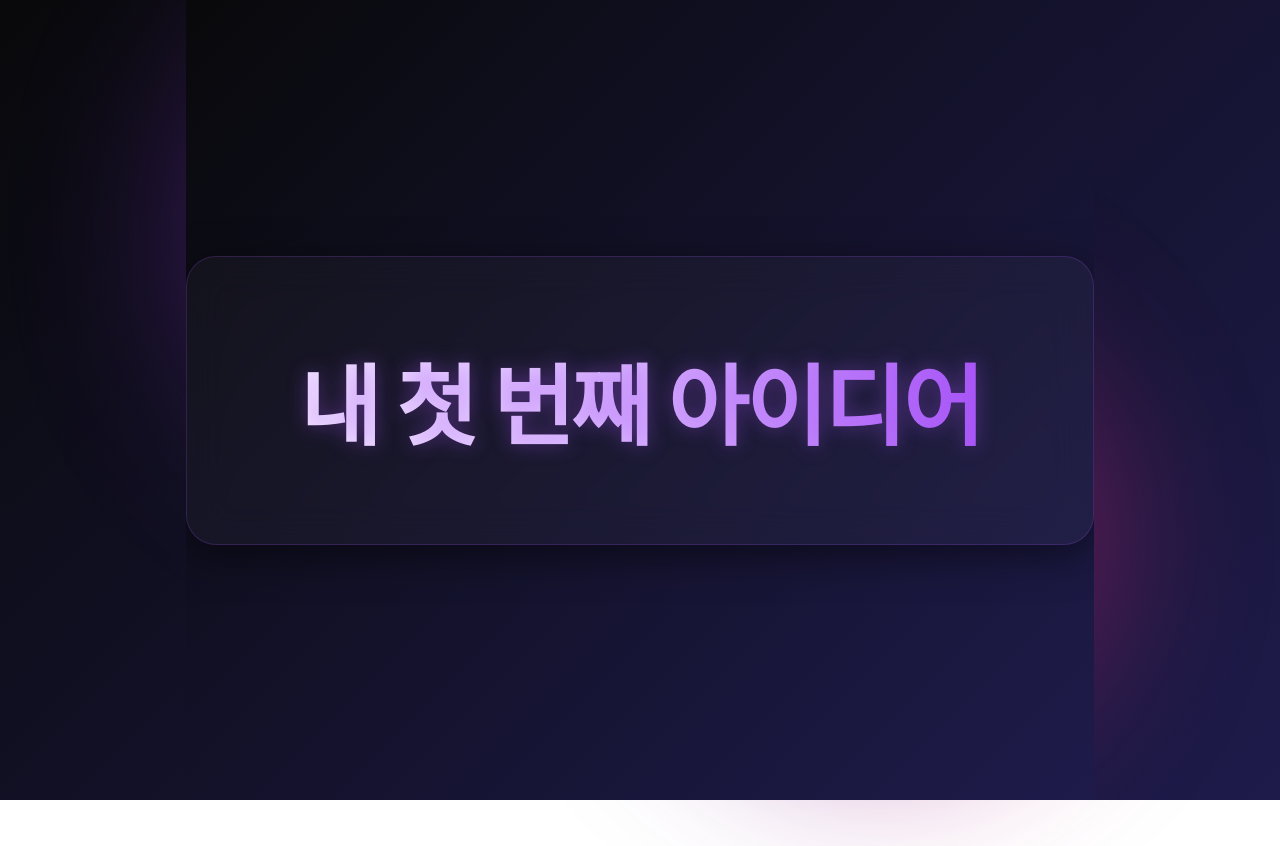
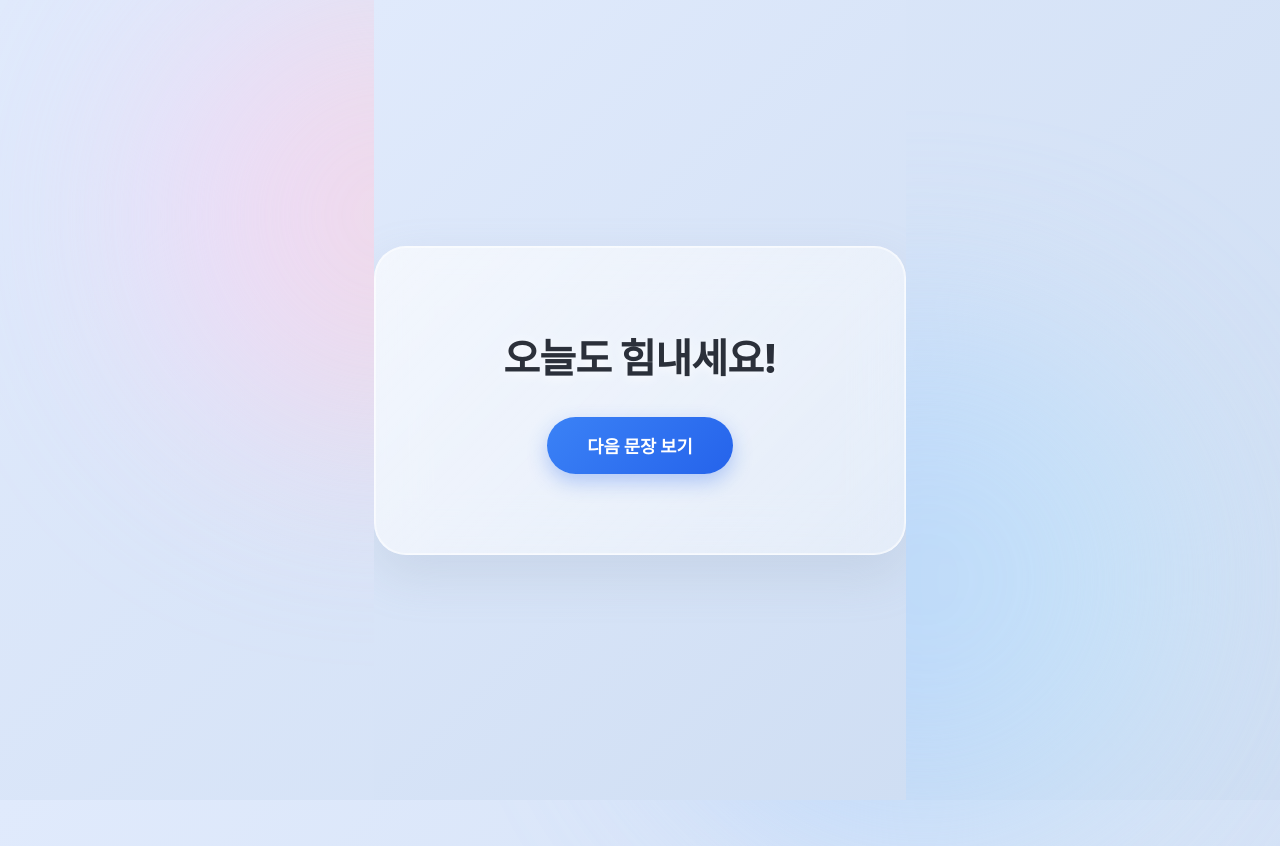
Before and after one commit to iDavidChang/Antigravity-webapp, a plain HTML site: page index.html in a window 1280 px wide. Before the commit the page ends 800 px from the top, so only its background shows below. Drawn offline with Linux system fonts and the light colour scheme; a web font is replaced by a local one.

Commit message:
UI 디자인 업그레이드 및 명언 변경 동적 기능 추가

```diff
--- a/index.html
+++ b/index.html
@@ -1,53 +1,95 @@
 <!DOCTYPE html>
 <html lang="ko">
+
 <head>
     <meta charset="UTF-8">
     <meta name="viewport" content="width=device-width, initial-scale=1.0">
-    <title>내 첫번째 아이디어</title>
+    <title>오늘도 힘내세요!</title>
     <link href="https://cdn.jsdelivr.net/gh/orioncactus/pretendard/dist/web/static/pretendard.css" rel="stylesheet">
     <style>
-        body, html {
+        body,
+        html {
             height: 100%;
             margin: 0;
             display: flex;
             justify-content: center;
             align-items: center;
-            background: linear-gradient(135deg, #09090b 0%, #1e1b4b 100%);
+            background: linear-gradient(135deg, #e0eafc 0%, #cfdef3 100%);
             font-family: 'Pretendard', -apple-system, BlinkMacSystemFont, system-ui, Roboto, 'Helvetica Neue', 'Segoe UI', 'Apple SD Gothic Neo', 'Noto Sans KR', 'Malgun Gothic', sans-serif;
+            overflow: hidden;
+            color: #333;
+        }
+
+        .card {
+            background: rgba(255, 255, 255, 0.4);
+            backdrop-filter: blur(25px);
+            -webkit-backdrop-filter: blur(25px);
+            border: 1px solid rgba(255, 255, 255, 0.7);
+            padding: 5rem 8rem;
+            border-radius: 32px;
+            box-shadow: 0 20px 50px 0 rgba(142, 154, 173, 0.2), inset 0 0 0 1px rgba(255, 255, 255, 0.5);
+            text-align: center;
+            transform: translateY(0);
+            transition: all 0.6s cubic-bezier(0.16, 1, 0.3, 1);
+            animation: fadeIn 1.2s ease-out forwards;
+            position: relative;
             overflow: hidden;
         }
 
-        .card {
-            background: rgba(255, 255, 255, 0.03);
-            backdrop-filter: blur(20px);
-            -webkit-backdrop-filter: blur(20px);
-            border: 1px solid rgba(168, 85, 247, 0.2);
-            padding: 5rem 7rem;
-            border-radius: 30px;
-            box-shadow: 0 10px 40px 0 rgba(0, 0, 0, 0.5);
-            text-align: center;
-            transform: translateY(0);
-            transition: all 0.5s cubic-bezier(0.2, 0.8, 0.2, 1);
-            animation: fadeIn 1.2s ease-out forwards;
+        .card::before {
+            content: '';
+            position: absolute;
+            top: 0;
+            left: 0;
+            right: 0;
+            bottom: 0;
+            background: linear-gradient(135deg, rgba(255, 255, 255, 0.4) 0%, rgba(255, 255, 255, 0) 100%);
+            z-index: 0;
+            pointer-events: none;
         }
 
         .card:hover {
             transform: translateY(-12px) scale(1.02);
-            box-shadow: 0 20px 50px 0 rgba(168, 85, 247, 0.15);
-            background: rgba(255, 255, 255, 0.06);
-            border: 1px solid rgba(168, 85, 247, 0.4);
+            box-shadow: 0 30px 60px 0 rgba(142, 154, 173, 0.25), inset 0 0 0 1px rgba(255, 255, 255, 0.8);
+            background: rgba(255, 255, 255, 0.5);
         }
 
         h1 {
-            color: #d8b4fe;
-            font-size: 5.5rem;
+            position: relative;
+            z-index: 1;
+            color: #2b303a;
+            font-size: 40px;
+            font-weight: 800;
+            margin: 0;
+            letter-spacing: -0.02em;
+            text-shadow: 0 2px 10px rgba(255, 255, 255, 0.8);
+        }
+
+        .action-btn {
+            position: relative;
+            z-index: 1;
+            margin-top: 2rem;
+            padding: 1rem 2.5rem;
+            font-size: 1.1rem;
             font-weight: 700;
-            margin: 0;
-            letter-spacing: -0.03em;
-            text-shadow: 0 0 20px rgba(168, 85, 247, 0.4);
-            background: linear-gradient(to right, #f3e8ff, #d8b4fe, #a855f7);
-            -webkit-background-clip: text;
-            -webkit-text-fill-color: transparent;
+            color: #ffffff;
+            background: linear-gradient(135deg, #3b82f6 0%, #2563eb 100%);
+            border: none;
+            border-radius: 50px;
+            cursor: pointer;
+            box-shadow: 0 8px 20px rgba(37, 99, 235, 0.3);
+            transition: all 0.3s cubic-bezier(0.25, 0.8, 0.25, 1);
+            font-family: inherit;
+        }
+
+        .action-btn:hover {
+            transform: translateY(-3px);
+            box-shadow: 0 12px 25px rgba(37, 99, 235, 0.45);
+        }
+
+        .action-btn:active {
+            transform: translateY(1px);
+            box-shadow: 0 4px 10px rgba(37, 99, 235, 0.3);
         }
 
         @keyframes fadeIn {
@@ -55,52 +97,93 @@
                 opacity: 0;
                 transform: translateY(40px);
             }
+
             to {
                 opacity: 1;
                 transform: translateY(0);
             }
         }
 
-        /* Decorative glowing circles behind */
+        /* Decorative soft pastel glowing circles behind */
         .glow-circle {
             position: absolute;
             border-radius: 50%;
-            filter: blur(90px);
+            filter: blur(100px);
             z-index: -1;
-            opacity: 0.5;
-            animation: float 12s infinite ease-in-out alternate;
+            opacity: 0.6;
+            animation: float 14s infinite ease-in-out alternate;
         }
 
         .circle-1 {
-            width: 400px;
-            height: 400px;
-            top: 10%;
-            left: 15%;
-            background: linear-gradient(to right, #7e22ce 0%, #c084fc 100%);
+            width: 450px;
+            height: 450px;
+            top: 5%;
+            left: 10%;
+            background: linear-gradient(to right, #ffd1ff 0%, #fad0c4 100%);
         }
 
         .circle-2 {
-            width: 500px;
-            height: 500px;
-            bottom: 5%;
-            right: 10%;
-            background: linear-gradient(to right, #4c1d95 0%, #db2777 100%);
-            animation-delay: -6s;
+            width: 550px;
+            height: 550px;
+            bottom: -5%;
+            right: 5%;
+            background: linear-gradient(to right, #a1c4fd 0%, #c2e9fb 100%);
+            animation-delay: -7s;
         }
 
         @keyframes float {
-            0% { transform: translate(0, 0) scale(1); }
-            50% { transform: translate(40px, -60px) scale(1.1); }
-            100% { transform: translate(-30px, 30px) scale(0.9); }
+            0% {
+                transform: translate(0, 0) scale(1);
+            }
+
+            50% {
+                transform: translate(40px, -60px) scale(1.05);
+            }
+
+            100% {
+                transform: translate(-30px, 30px) scale(0.95);
+            }
         }
     </style>
 </head>
+
 <body>
     <div class="glow-circle circle-1"></div>
     <div class="glow-circle circle-2"></div>
 
     <div class="card">
-        <h1>내 첫 번째 아이디어</h1>
+        <h1 id="quote-text">오늘도 힘내세요!</h1>
+        <button id="next-btn" class="action-btn">다음 문장 보기</button>
     </div>
+
+    <script>
+        const quotes = [
+            '오늘도 힘내세요!',
+            '오늘도 해냈어요!.',
+            '조금씩 나아지고 있어요.',
+            '이대로 계속 가봅시다.'
+        ];
+
+        let currentIndex = 0;
+        const quoteText = document.getElementById('quote-text');
+        const nextBtn = document.getElementById('next-btn');
+
+        // Enable smooth fade transition on text
+        quoteText.style.transition = 'opacity 0.3s ease-in-out';
+
+        nextBtn.addEventListener('click', () => {
+            currentIndex = (currentIndex + 1) % quotes.length;
+
+            // Step 1: Fade out
+            quoteText.style.opacity = '0';
+
+            // Step 2: Change text and fade back in
+            setTimeout(() => {
+                quoteText.textContent = quotes[currentIndex];
+                quoteText.style.opacity = '1';
+            }, 300);
+        });
+    </script>
 </body>
+
 </html>
```
